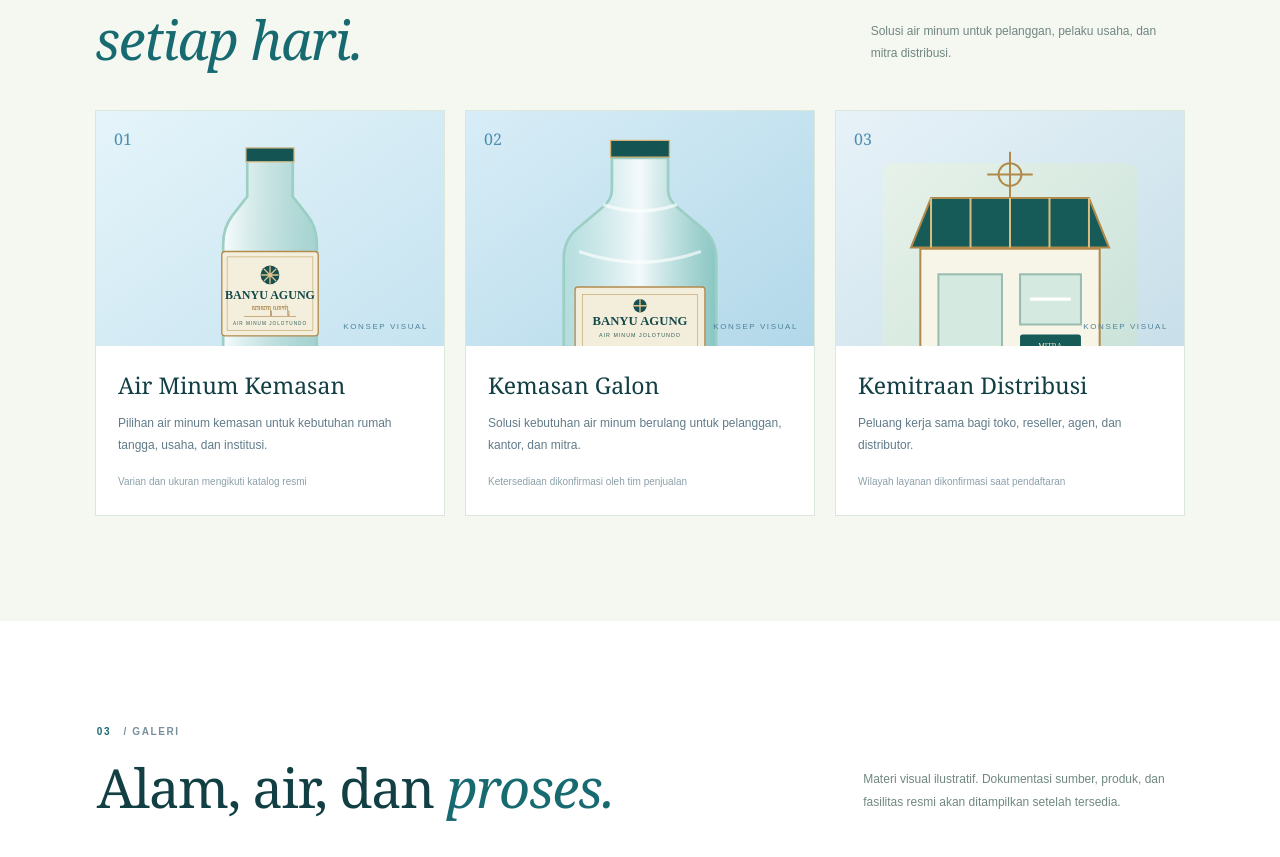
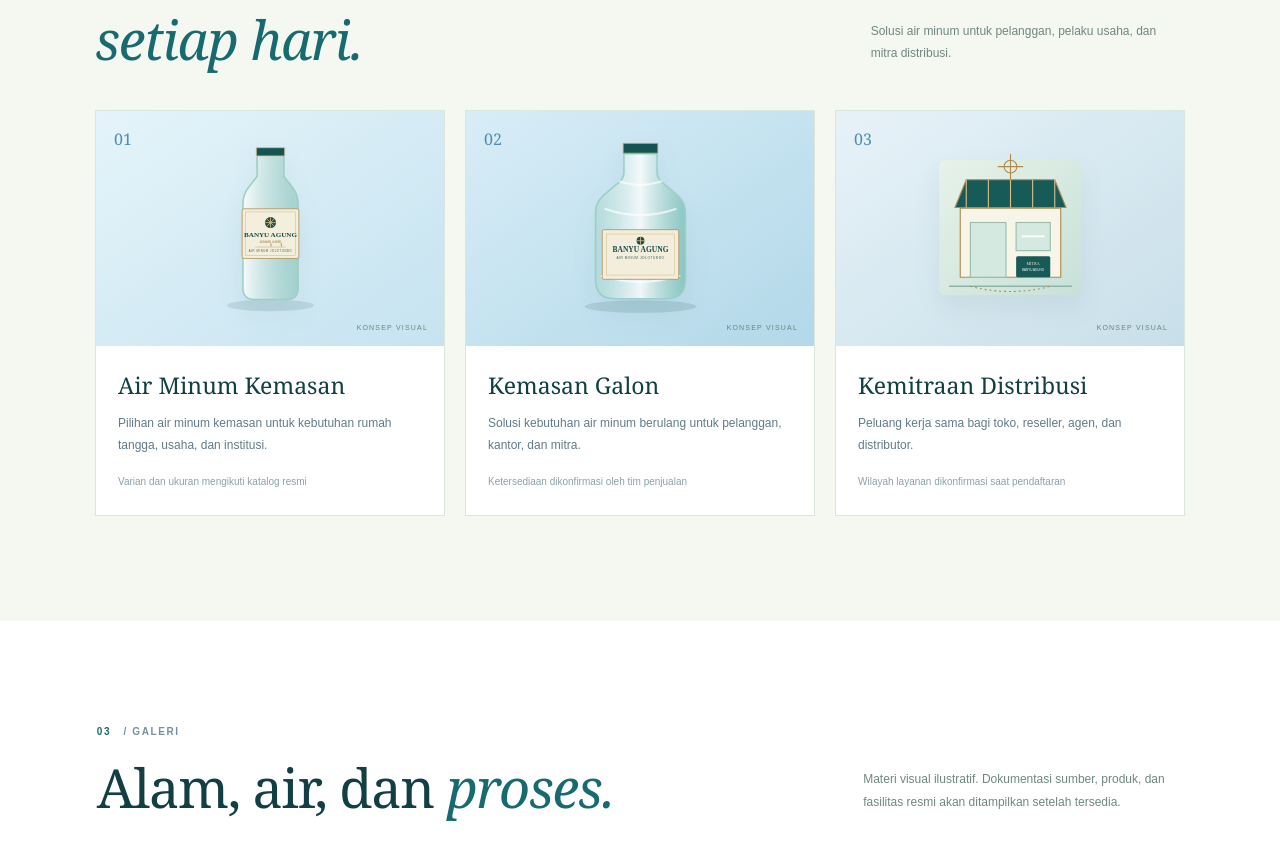
Before and after one commit to akvisomr-eng/BANYU-AGUNG, a Next.js app: page / in a window 1280 px wide. Shown: the part 1422-2279 px from the top of the page. Built offline with nearby package versions, Linux system fonts and the light colour scheme; grey boxes are pictures that could not be loaded; a web font is replaced by a local one.

Commit message:
Style original BANYU AGUNG product concept artwork

```diff
--- a/src/app/globals.css
+++ b/src/app/globals.css
@@ -223,3 +223,9 @@ footer{padding:45px 9vw;background:#102f38;color:#d9e8e2}footer .brand{color:#ff
 .novemberFooter .novemberHeritageLogo .novemberJavanese{color:#d8b979}
 .novemberFooter .novemberHeritageLogo .novemberLogoText small{color:#b1c8bd}
 @media(max-width:560px){.novemberHeritageLogo .novemberLogoMark{width:41px;height:41px}.novemberHeritageLogo .novemberLogoText strong{font-size:16px}.novemberHeritageLogo .novemberJavanese{font-size:13px}.novemberHeritageLogo .novemberLogoText small{font-size:6px}}
+
+/* Original BANYU AGUNG product concept illustrations */
+.novemberProductVisual img{width:min(82%,250px);height:205px;object-fit:contain;display:block;filter:drop-shadow(0 12px 12px #174c4b12)}
+.novemberProductCard:nth-child(3) .novemberProductVisual img{width:min(90%,270px);height:195px}
+.novemberProductWord{font-size:7px;letter-spacing:.17em;color:#67877b}
+@media(max-width:560px){.novemberProductVisual{height:225px}.novemberProductVisual img{height:195px}}
```
